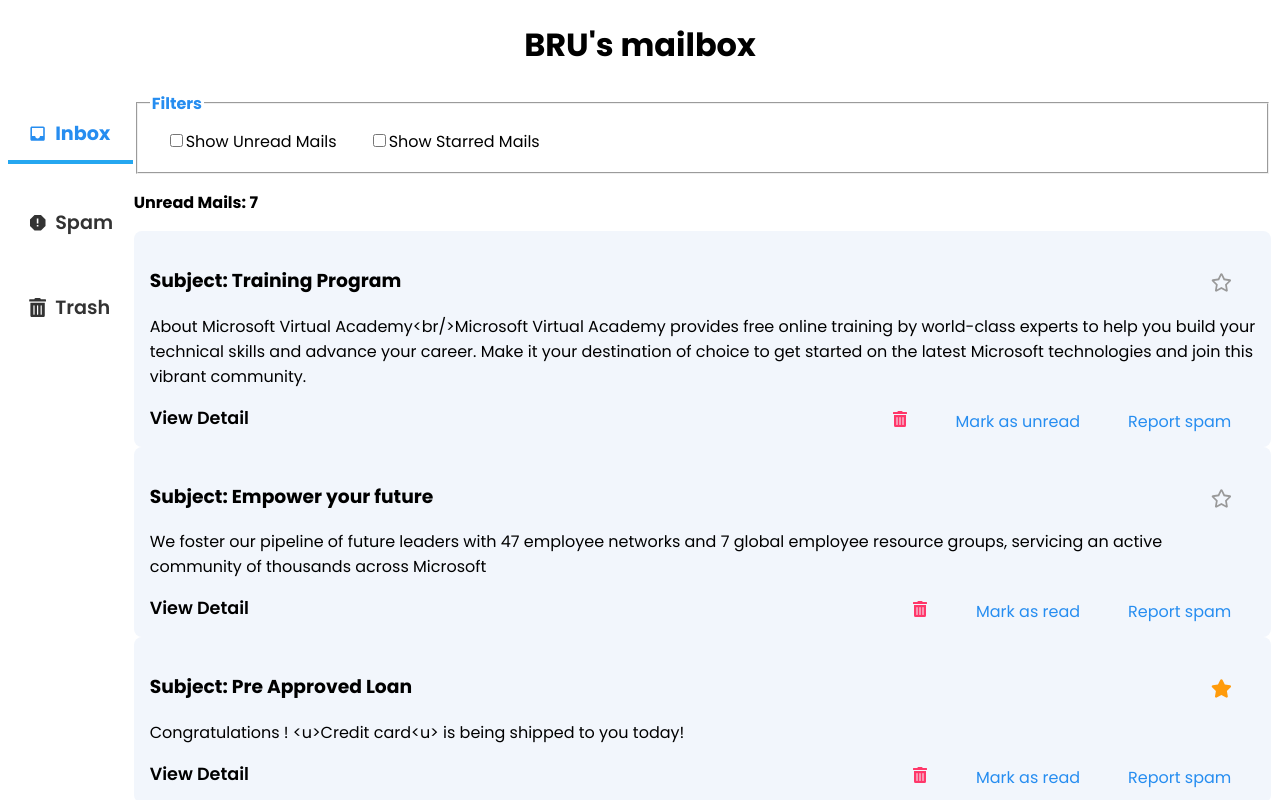
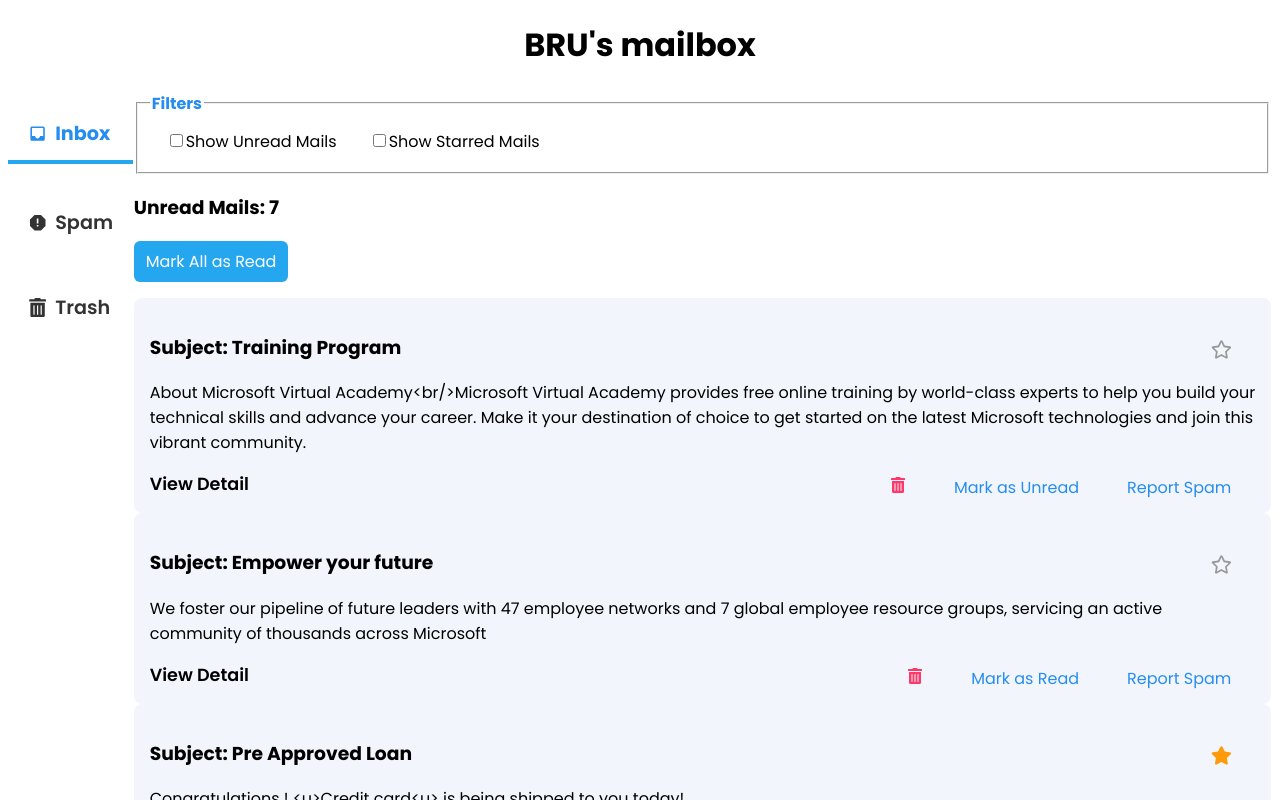
Before and after one commit to brupadhyay/BRUmail, a React (Vite) app: page / in a window 1280 px wide. Shown: the top 800 px of the page. Built offline with nearby package versions, Linux system fonts and the light colour scheme.

Commit message:
FEAT: Added mark all as read/unread button

```diff
--- a/src/components/MailListing.jsx
+++ b/src/components/MailListing.jsx
@@ -69,22 +69,22 @@ export default function MailListing({
         </button>
         {unread ? (
           <button style={displayButtonOrHide} onClick={() => markAsRead(mId)}>
-            Mark as read
+            Mark as Read
           </button>
         ) : (
           <button style={displayButtonOrHide} onClick={() => markAsUnread(mId)}>
-            Mark as unread
+            Mark as Unread
           </button>
         )}
 
         <button style={displayButtonOrHide} onClick={() => addToSpam(mId)}>
-          Report spam
+          Report Spam
         </button>
         {spam && (
-          <button onClick={() => removeFromSpam(mId)}>Mark as safe</button>
+          <button onClick={() => removeFromSpam(mId)}>Mark as Safe</button>
         )}
         {trash && (
-          <button onClick={() => removeFromTrash(mId)}>Move to inbox</button>
+          <button onClick={() => removeFromTrash(mId)}>Move to Inbox</button>
         )}
       </span>
     </div>
--- a/src/context/MailContext.jsx
+++ b/src/context/MailContext.jsx
@@ -35,6 +35,9 @@ function mailReducer(state, action) {
 
     case "recover":
       return [action.recoveredMail, ...state];
+
+    case "mark_all":
+      return state.map((mail) => ({ ...mail, unread: action.payload }));
 
     default:
       console.log("Default");
@@ -88,6 +91,20 @@ export default function MailProvider({ children }) {
     });
   };
 
+  const markAllAsRead = () => {
+    dispatch({
+      type: "mark_all",
+      payload: false,
+    });
+  };
+
+  const markAllAsUnread = () => {
+    dispatch({
+      type: "mark_all",
+      payload: true,
+    });
+  };
+
   const { unreadMailCount } = mails.reduce(
     (acc, { unread }) =>
       unread ? { ...acc, unreadMailCount: acc.unreadMailCount + 1 } : acc,
@@ -104,6 +121,8 @@ export default function MailProvider({ children }) {
         unstarTheMail,
         deleteMail,
         addToInbox,
+        markAllAsRead,
+        markAllAsUnread,
         unreadMailCount,
       }}
     >
--- a/src/index.css
+++ b/src/index.css
@@ -121,6 +121,7 @@ label {
     font-size: 1rem;
     background-color: var(--primary-color);
     padding: 8px 12px;
+    margin-bottom: 1rem;
     border-radius: 0.375rem;
     color: white;
 }
@@ -159,7 +160,7 @@ label {
     }
 
     .mail-listing button {
-        padding: 1rem 0 0;
+        padding-top: 1rem;
     }
 }
 
--- a/src/pages/Inbox.jsx
+++ b/src/pages/Inbox.jsx
@@ -6,7 +6,8 @@ import inboxlogo from "../assets/inbox.svg";
 export default function Inbox() {
   const [filters, setFilters] = useState([]);
 
-  const { mails, unreadMailCount } = useContext(MailContext);
+  const { mails, markAllAsRead, unreadMailCount, markAllAsUnread } =
+    useContext(MailContext);
 
   const handleFilterChange = (event) => {
     const value = event.target.value;
@@ -18,15 +19,17 @@ export default function Inbox() {
 
   const mailsAfterFiltering =
     filters.length > 0
-      ? mails.filter((mail) => filters.every((type) => mail[type]))
+      ? mails.filter((mail) =>
+          filters.every((checkboxType) => mail[checkboxType])
+        )
       : mails;
 
   return (
     <div className="mail-initial-page">
       {mails.length === 0 ? (
         <div style={{ textAlign: "center" }}>
-          <img width="30%" src={inboxlogo} alt="inbox-empty" />
-          <p>Inbox is empty, no conversations to show</p>
+          <img width="40%" src={inboxlogo} alt="inbox-empty" />
+          <h3>Inbox is empty, no conversations to show</h3>
         </div>
       ) : (
         <>
@@ -52,9 +55,20 @@ export default function Inbox() {
               Show Starred Mails
             </label>
           </fieldset>
-          <p>
-            <b>Unread Mails: {unreadMailCount}</b>
-          </p>
+          <h3>Unread Mails: {unreadMailCount}</h3>
+          {unreadMailCount ? (
+            <button className="single-mail-btn" onClick={() => markAllAsRead()}>
+              Mark All as Read
+            </button>
+          ) : (
+            <button
+              className="single-mail-btn"
+              onClick={() => markAllAsUnread()}
+            >
+              Mark All as Unread
+            </button>
+          )}
+
           {mailsAfterFiltering.map((mail) => (
             <MailListing key={mail.mId} {...mail} />
           ))}
--- a/src/pages/SpamFolder.jsx
+++ b/src/pages/SpamFolder.jsx
@@ -9,8 +9,8 @@ export default function SpamFolder() {
     <div className="mail-initial-page">
       {spam.length === 0 ? (
         <div style={{ textAlign: "center" }}>
-          <img width="30%" src={spamlogo} alt="inbox-empty" />
-          <p>Congratulations, no conversations in spam</p>
+          <img width="40%" src={spamlogo} alt="inbox-empty" />
+          <h3>Congratulations, no conversations in spam</h3>
         </div>
       ) : (
         spam.map((mail) => <MailListing key={mail.mId} {...mail} spam />)
--- a/src/pages/Trash.jsx
+++ b/src/pages/Trash.jsx
@@ -10,8 +10,8 @@ export default function Trash() {
     <div className="mail-initial-page">
       {trash.length === 0 ? (
         <div style={{ textAlign: "center" }}>
-          <img width="30%" src={trashlogo} alt="inbox-empty" />
-          <p>Trash is empty, no conversations to show</p>
+          <img width="40%" src={trashlogo} alt="inbox-empty" />
+          <h3>Trash is empty, no conversations to show</h3>
         </div>
       ) : (
         trash.map((mail) => <MailListing key={mail.mId} {...mail} trash />)
```
